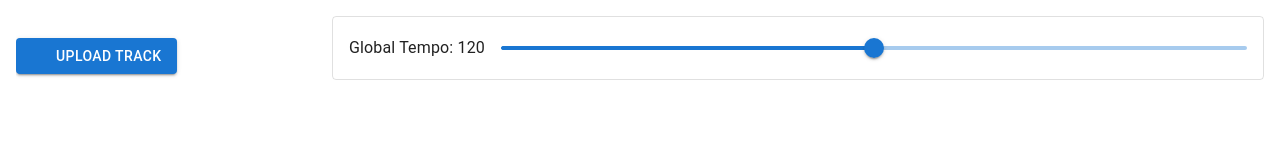
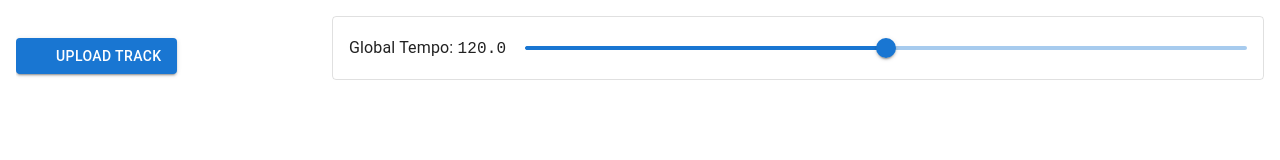
Before and after one commit to binaryfoundry/mixdesk, a React (Vite) app: page / in a window 1280 px wide. Shown: the top 160 px of the page. Built offline with nearby package versions, Linux system fonts and the light colour scheme; some icons are missing.

Commit message:
Global Tempo Control Fixes

```diff
--- a/src/components/TempoControl.tsx
+++ b/src/components/TempoControl.tsx
@@ -17,15 +17,22 @@ export function TempoControl({ tempo, onChange }: TempoControlProps) {
       borderRadius: 1,
       mb: 2
     }}>
-      <Typography variant="body1" sx={{ minWidth: '100px' }}>
-        Global Tempo: {tempo}
-      </Typography>
+      <Box sx={{
+        display: 'flex',
+        alignItems: 'center',
+        minWidth: '160px',
+        whiteSpace: 'nowrap'
+      }}>
+        <Typography variant="body1">
+          Global Tempo: <span style={{ fontFamily: 'monospace', minWidth: '36px', display: 'inline-block' }}>{tempo.toFixed(1)}</span>
+        </Typography>
+      </Box>
       <Slider
         value={tempo}
         onChange={(e, v) => onChange(v)}
         min={90}
         max={150}
-        step={1}
+        step={0.1}
         sx={{ flex: 1 }}
       />
     </Box>
```
